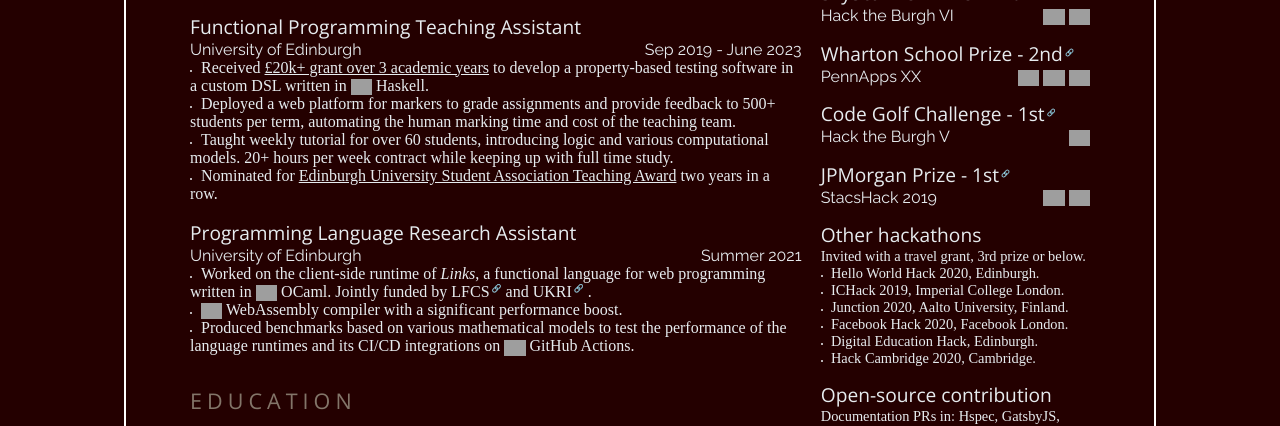
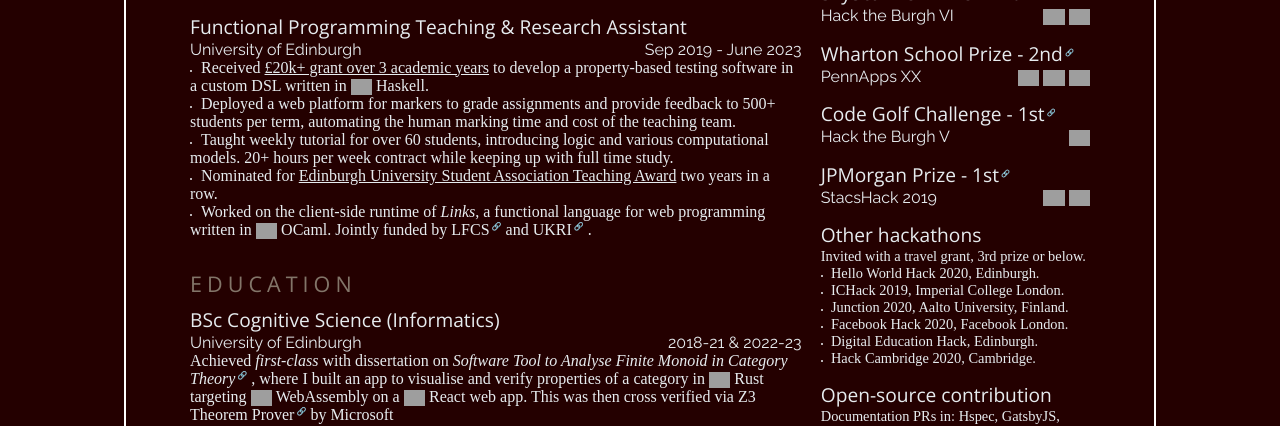
Before and after one commit to ChefYeum/chefyeum.github.io, a Gatsby site: page /cv in a window 1280 px wide. Shown: the part 915-1341 px from the top of the page. Built offline with nearby package versions, Linux system fonts and the light colour scheme; Gatsby itself is replaced by a stand-in of ours; grey boxes are pictures that could not be loaded.

Commit message:
Combine the academia stuff

```diff
--- a/src/components/Resume/ResumeContent.tsx
+++ b/src/components/Resume/ResumeContent.tsx
@@ -10,7 +10,7 @@ const ResumeContent = () => (
   <>
     <div>
       <Section title="Experience">
-<SubSection title="Full-stack Software Engineer">
+        <SubSection title="Full-stack Software Engineer">
           <SubSubSection leftSub="Radom Pay" rightSub="Feb 2025 - Present">
             <li>Built a crypto conversion feature end-to-end, spanning a React/TypeScript frontend and an async Rust backend.</li>
             <li>Implemented real-time RFQ trading for users in Async Rust with integrations to multiple CEX and DEX APIs.</li>
@@ -39,25 +39,22 @@ const ResumeContent = () => (
             <li> Integrated SAP HR Platform to deliver a pilot to new clients to large banks.</li>
           </SubSubSection>
         </SubSection>
-        <SubSection title="Functional Programming Teaching Assistant" leftSub="University of Edinburgh" rightSub="Sep 2019 - June 2023">
-          <li> Received <u>£20k+ grant over 3 academic years</u> to develop a property-based testing software in a custom DSL written in {<Badge name='Haskell' />}. </li>
+        <SubSection title="Functional Programming Teaching & Research Assistant" leftSub="University of Edinburgh" rightSub="Sep 2019 - June 2023">
+          <li> Received <u>£20k+ grant over 3 academic years</u> to develop a property-based testing software in a custom DSL written in {<Badge name='Haskell' />}.</li>
           <li> Deployed a web platform for markers to grade assignments and provide feedback to 500+ students per term, automating the human marking time and cost of the teaching team. </li>
           <li> Taught weekly tutorial for over 60 students, introducing logic and various computational models. 20+ hours per week contract while keeping up with full time study. </li>
-          {/* <li> Also serving as a marker for formal assessments </li> */}
           <li> Nominated for <u>Edinburgh University Student Association Teaching Award</u> two years in a row.</li>
-        </SubSection>
-        <SubSection title="Programming Language Research Assistant" leftSub="University of Edinburgh" rightSub="Summer 2021">
           <li>
             Worked on the client-side runtime of <em>Links</em>, a functional language for web programming written in {<Badge name='OCaml' />}.
             Jointly funded by <TextLink href="https://web.inf.ed.ac.uk/lfcs">LFCS</TextLink> and <TextLink href="https://www.ukri.org/">UKRI</TextLink>.
           </li>
-          <li> {<Badge name='WebAssembly' />} compiler with a significant performance boost. </li>
-          <li>
-            Produced benchmarks based on various mathematical models to test the performance of the language runtimes and its CI/CD integrations on {<Badge name='GitHub Actions' />}.
+          {/* <li> {<Badge name='WebAssembly' />} compiler with a significant performance boost. </li> */}
+          {/* <li> */}
+            {/* Produced benchmarks based on various mathematical models to test the performance of the language runtimes and its CI/CD integrations on {<Badge name='GitHub Actions' />}. */}
             {/* <TextLink href="http://www.cs.ox.ac.uk/people/jeremy.gibbons/publications/spigot.pdf">
               Unbounded Spigot Algorithms
             </TextLink>. */}
-          </li>
+          {/* </li> */}
         </SubSection>
       </Section>
       <Section title="Education">
```
